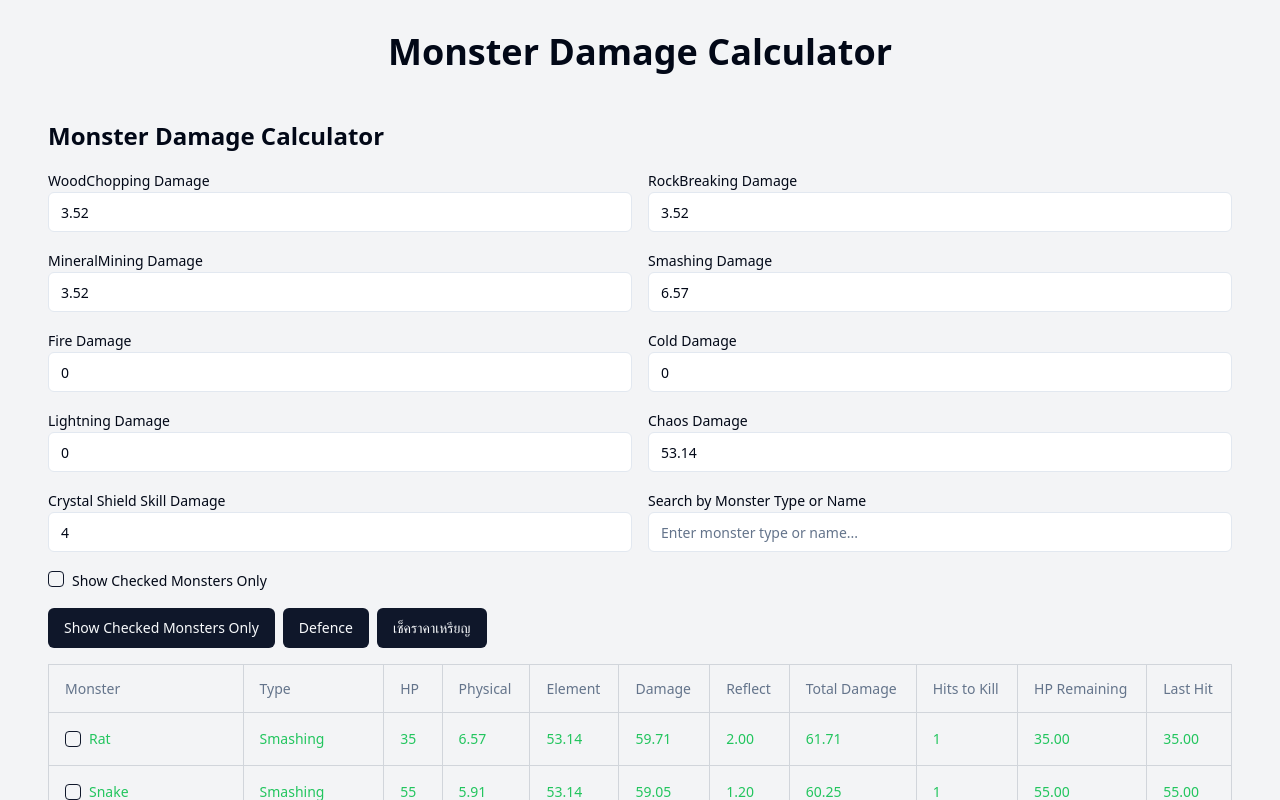
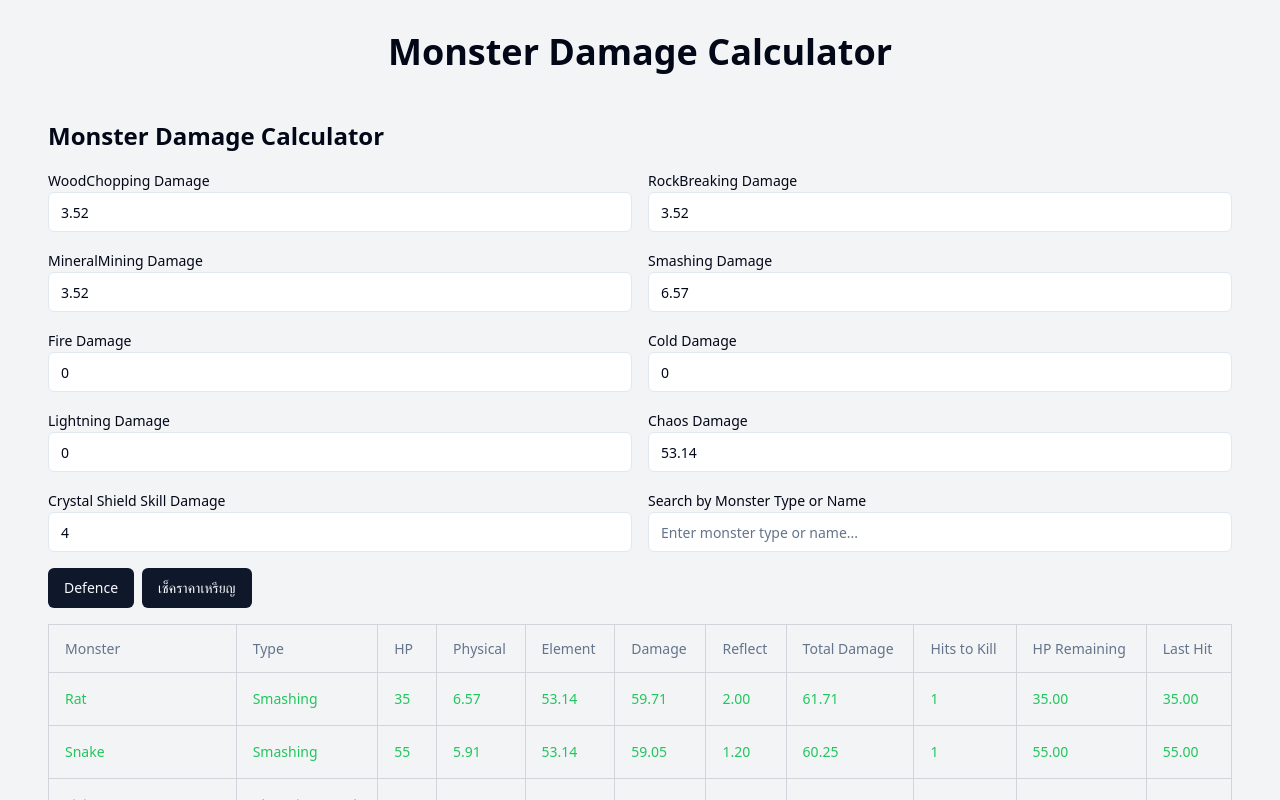
Before and after one commit to bensoro2/monster-math-magic-02, a React (Vite) app: page / in a window 1280 px wide. Shown: the top 800 px of the page. Built offline with nearby package versions, Linux system fonts and the light colour scheme.

Commit message:
Remove Checkbox and Button
Eliminate the checkbox next to each monster's name and remove the button for showing checked monsters only in the Monster Damage Calculator component.
[skip gpt_engineer]

```diff
--- a/src/components/CalculatorButtons.jsx
+++ b/src/components/CalculatorButtons.jsx
@@ -1,12 +1,9 @@
 import React from 'react';
 import { Button } from "@/components/ui/button";
 
-const CalculatorButtons = ({ showCheckedOnly, setShowCheckedOnly }) => {
+const CalculatorButtons = () => {
   return (
     <div className="mb-4 flex space-x-2">
-      <Button onClick={() => setShowCheckedOnly(!showCheckedOnly)}>
-        {showCheckedOnly ? "Show All Monsters" : "Show Checked Monsters Only"}
-      </Button>
       <Button onClick={() => window.open("https://damage-from-monster-mmv.netlify.app/", "_blank")}>
         Defence
       </Button>
--- a/src/components/MonsterDamageCalculator.jsx
+++ b/src/components/MonsterDamageCalculator.jsx
@@ -9,7 +9,6 @@ import {
 } from "@/components/ui/table";
 import { Input } from "@/components/ui/input";
 import { Label } from "@/components/ui/label";
-import { Checkbox } from "@/components/ui/checkbox";
 import CalculatorButtons from './CalculatorButtons';
 import { monsters } from '../data/monsterData';
 import { calculateDamage } from '../utils/damageCalculator';
@@ -31,8 +30,6 @@ const MonsterDamageCalculator = () => {
     crystalShieldSkillDamage: 4
   });
 
-  const [checkedMonsters, setCheckedMonsters] = useState({});
-  const [showCheckedOnly, setShowCheckedOnly] = useState(false);
   const [searchTerm, setSearchTerm] = useState('');
 
   const handleStatChange = (category, type, value) => {
@@ -45,20 +42,9 @@ const MonsterDamageCalculator = () => {
     }));
   };
 
-  const handleMonsterCheck = (monsterName) => {
-    setCheckedMonsters(prev => ({
-      ...prev,
-      [monsterName]: !prev[monsterName]
-    }));
-  };
-
   const filteredMonsters = monsters.filter(monster => {
     const matchesSearch = monster.type.toLowerCase().includes(searchTerm.toLowerCase()) ||
                          monster.name.toLowerCase().includes(searchTerm.toLowerCase());
-
-    if (showCheckedOnly) {
-      return checkedMonsters[monster.name] === true && matchesSearch;
-    }
     return matchesSearch;
   });
 
@@ -114,17 +100,7 @@ const MonsterDamageCalculator = () => {
           />
         </div>
       </div>
-      <div className="mb-4">
-        <Checkbox
-          id="showCheckedOnly"
-          checked={showCheckedOnly}
-          onCheckedChange={() => setShowCheckedOnly(!showCheckedOnly)}
-        />
-        <Label htmlFor="showCheckedOnly" className="ml-2">
-          Show Checked Monsters Only
-        </Label>
-      </div>
-      <CalculatorButtons showCheckedOnly={showCheckedOnly} setShowCheckedOnly={setShowCheckedOnly} />
+      <CalculatorButtons />
       <Table className="border-collapse">
         <TableHeader>
           <TableRow>
@@ -148,14 +124,7 @@ const MonsterDamageCalculator = () => {
             return (
               <TableRow key={monster.name}>
                 <TableCell className={`border border-gray-300 ${colorClass}`}>
-                  <div className="flex items-center space-x-2">
-                    <Checkbox
-                      id={`check-${monster.name}`}
-                      checked={checkedMonsters[monster.name] || false}
-                      onCheckedChange={() => handleMonsterCheck(monster.name)}
-                    />
-                    <label htmlFor={`check-${monster.name}`} className={colorClass}>{monster.name}</label>
-                  </div>
+                  {monster.name}
                 </TableCell>
                 <TableCell className={`border border-gray-300 ${colorClass}`}>{monster.type}</TableCell>
                 <TableCell className={`border border-gray-300 ${colorClass}`}>{monster.hp}</TableCell>
```
